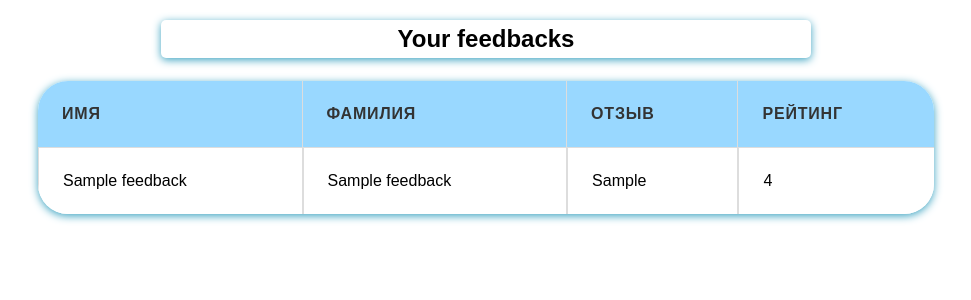
After one commit to MaksFray/form_review, a Django app: page /list in a window 1280 px wide. The commit adds this page. Shown: the top 300 px of the page, without its empty margins (154-1125 px from the left). Run offline with Django 5.2, Linux system fonts and the light colour scheme; tables that the repository leaves empty hold one stand-in row (values such as "Sample post").

Commit message:
Add view for all feedbacks for feedback app

```diff
--- a/form_review/feedback/static/feedback/forms.css
+++ b/form_review/feedback/static/feedback/forms.css
@@ -76,3 +76,82 @@ button:active {
 .errors label{
  color: #aa1754;
 }
+
+table {
+  margin: 0 auto;
+  border-collapse: separate;
+  border-spacing: 0;
+  width: 70%;
+  max-width: 1200px;
+  background-color: #fff;
+  border-radius: 30px;
+  overflow: hidden;
+  box-shadow: 0 2px 8px #3ca3c1;
+}
+
+th, td {
+  padding: 1.5rem;
+  text-align: left;
+  vertical-align: middle;
+}
+
+th {
+  background-color: #99d8ff;
+  color: #333;
+  font-weight: 600;
+  letter-spacing: 0.05em;
+  text-transform: uppercase;
+}
+
+tr:nth-child(even) {
+  background-color: #ffffff;
+}
+
+tr:hover {
+  background-color: #f5f5f5;
+}
+
+table thead tr {
+  border-bottom: 2px solid #ddd;
+}
+
+table th {
+  border-right: 1px solid #ddd;
+}
+
+table th:last-child {
+  border-right: none;
+}
+
+table tbody tr:last-child td {
+  border-bottom: none;
+}
+
+table td {
+  border-right: 1px solid #ddd;
+  border: 1px solid #ddd;
+}
+
+table td:last-child {
+  border-right: none;
+}
+
+table td a {
+  color: #3b9eff;
+}
+
+table td a:hover {
+  text-decoration: none;
+  color: #1a5ea8;
+}
+
+@media screen and (max-width: 767px) {
+  table {
+    width: 100%;
+    border-radius: 0;
+  }
+  table th,
+  table td {
+    padding: 1rem;
+  }
+}
--- /dev/null
+++ b/form_review/feedback/templates/feedback/feedback_list.html
@@ -0,0 +1,26 @@
+{% extends 'feedback/base.html' %}
+
+{% block title %}
+All feedbacks
+{% endblock %}
+
+{% block content %}
+    <h2>Your feedbacks</h2>
+    <br>
+    <table>
+        <tr>
+            <th>Имя</th>
+            <th>Фамилия</th>
+            <th>Отзыв</th>
+            <th>Рейтинг</th>
+        </tr>
+        {% for item in feedbacks %}
+        <tr>
+            <td>{{ item.name }}</td>
+            <td>{{ item.second_name }}</td>
+            <td>{{ item.feedback }}</td>
+            <td>{{ item.rating }}</td>
+        </tr>
+        {% endfor %}
+    </table>
+{% endblock %}
--- a/form_review/feedback/urls.py
+++ b/form_review/feedback/urls.py
@@ -6,4 +6,5 @@ urlpatterns = [
     path('', views.FeedBackView.as_view()),
     path('done', views.DoneView.as_view()),
     path('<int:id_feedback>', views.FeedBackUpdateView.as_view()),
+    path('list', views.AllFeedbacksView.as_view()),
 ]
--- a/form_review/feedback/views.py
+++ b/form_review/feedback/views.py
@@ -28,6 +28,14 @@ class DoneView(TemplateView):
         context['date'] = '20.02.20'
         return context
 
+class AllFeedbacksView(TemplateView):
+    template_name = 'feedback/feedback_list.html'
+    def get_context_data(self, **kwargs):
+        context = super().get_context_data(**kwargs)
+        context['feedbacks'] = Feedback.objects.all()
+        return context
+
+
 class FeedBackUpdateView(View):
     def get(self, request, id_feedback):
         feed = Feedback.objects.get(id=id_feedback)
```
